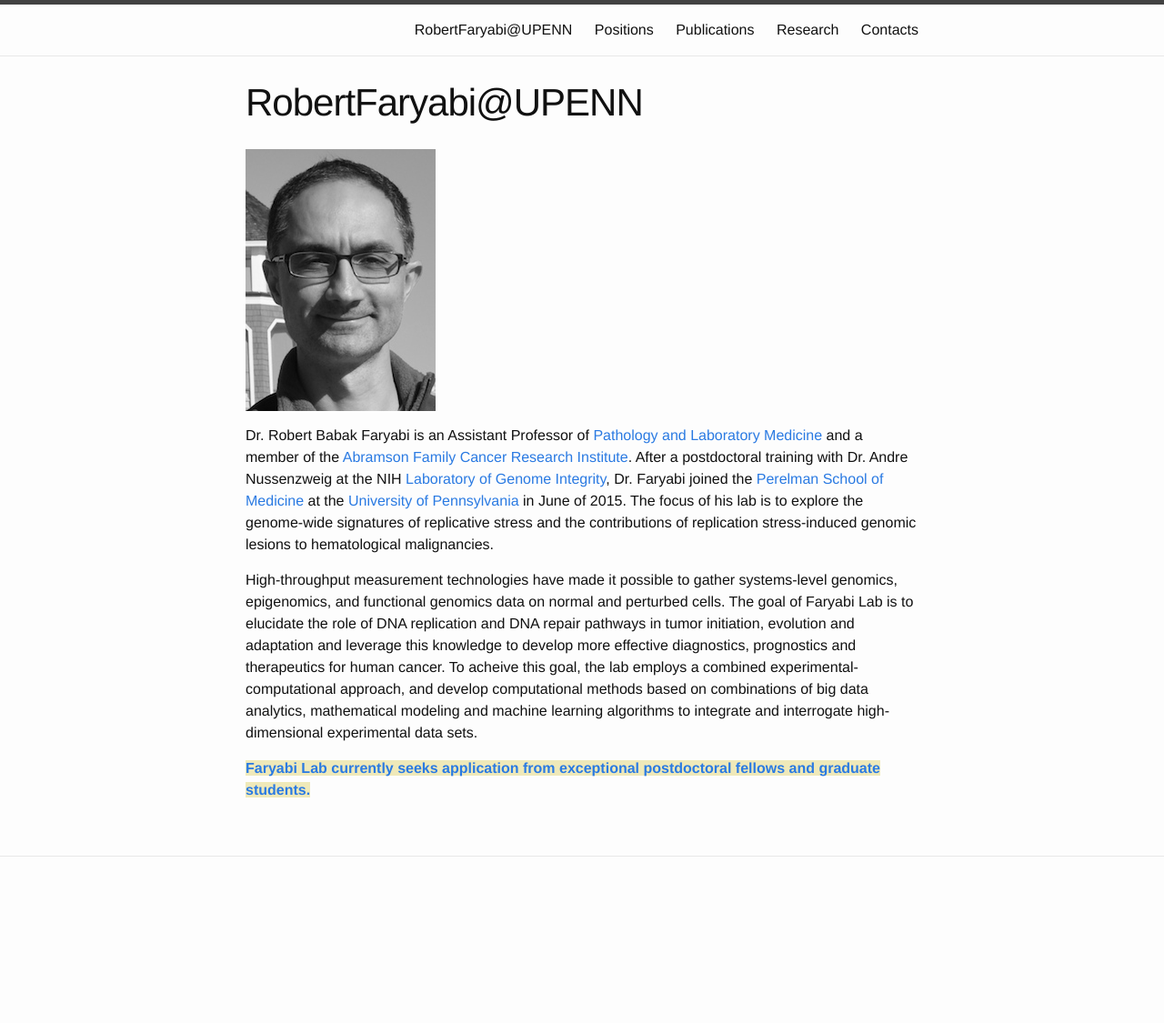
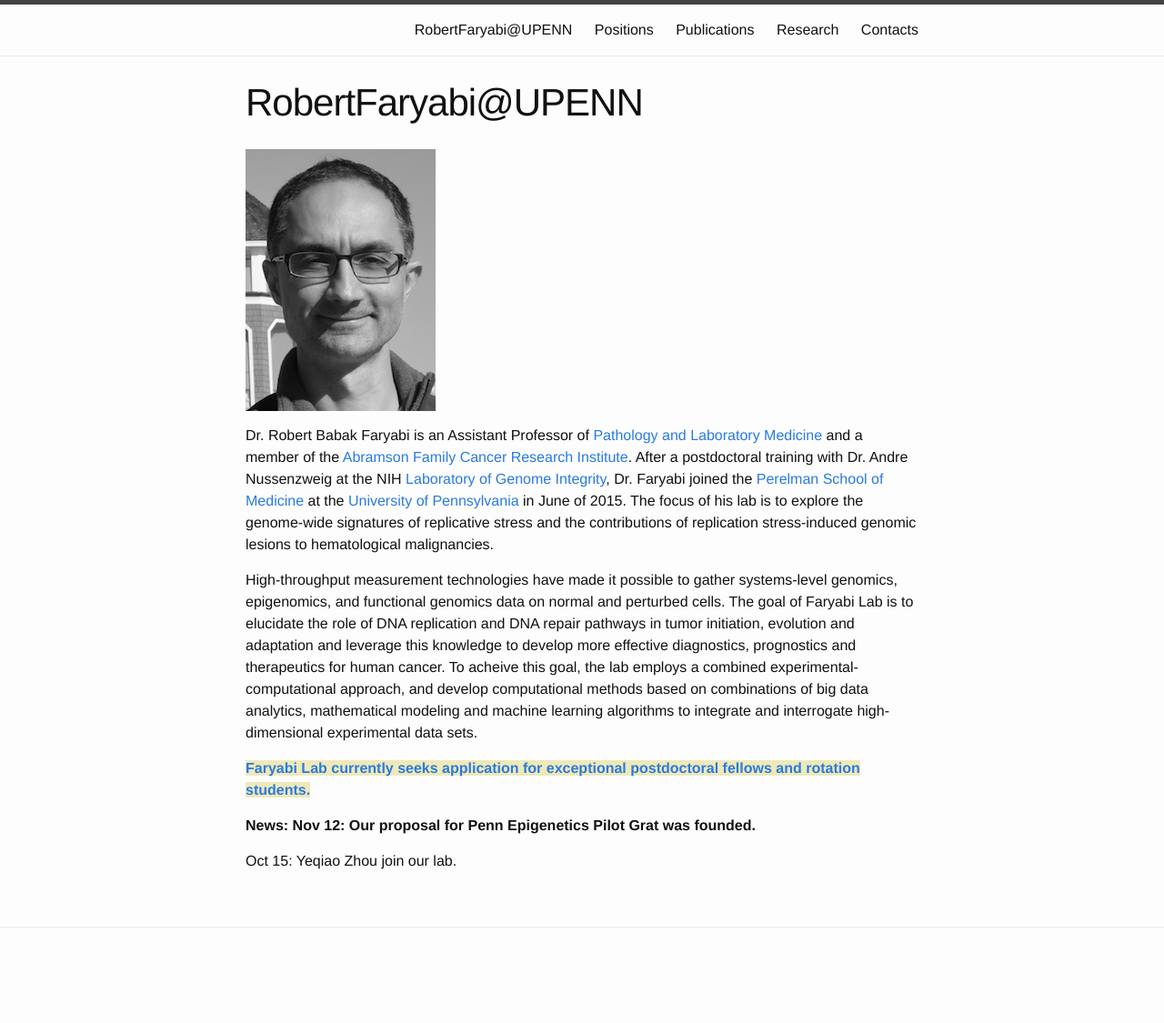
Before and after one commit to faryabib/faryabib.github.io, a Jekyll site: the page built from index.md, in a window 1280 px wide. Shown: the whole page at 91% size. Built offline with Jekyll 4.4.1, drawn with Linux system fonts in a browser that asks for light colours; before the commit the page ends 1047 px from its top, so only the background shows below that.

Commit message:
Update index.md

```diff
--- a/index.md
+++ b/index.md
@@ -10,6 +10,11 @@ Dr. Robert Babak Faryabi is an Assistant Professor of [Pathology and Laboratory
 
 High-throughput measurement technologies have made it possible to gather systems-level genomics, epigenomics, and functional genomics data on normal and perturbed cells. The goal of Faryabi Lab is to elucidate the role of DNA replication and DNA repair pathways in tumor initiation, evolution and adaptation and leverage this knowledge to develop more effective diagnostics, prognostics and therapeutics for human cancer. To acheive this goal, the lab employs a combined experimental-computational approach, and develop computational methods based on combinations of big data analytics, mathematical modeling and machine learning algorithms to integrate and interrogate high-dimensional experimental data sets.
 
-<strong><span style="background-color:rgba(239, 233, 185, 1)">[Faryabi Lab currently seeks application from exceptional postdoctoral fellows and graduate students.](positions.html)</span><strong>
+<strong><span style="background-color:rgba(239, 233, 185, 1)">[Faryabi Lab currently seeks application for exceptional postdoctoral fellows and rotation students.](positions.html)</span><strong>
+
+<strong>News:<strong>
+Nov 12: Our proposal for Penn Epigenetics Pilot Grat was founded.
+
+Oct 15: Yeqiao Zhou join our lab.
 
 <!--<strong><span style="background-color:rgba(0, 0, 0, 0.0970588)">[Faryabi Lab currently seeks application from exceptional postdoctoral and graduate students.](/positions.html/)</span><strong>-->
```
